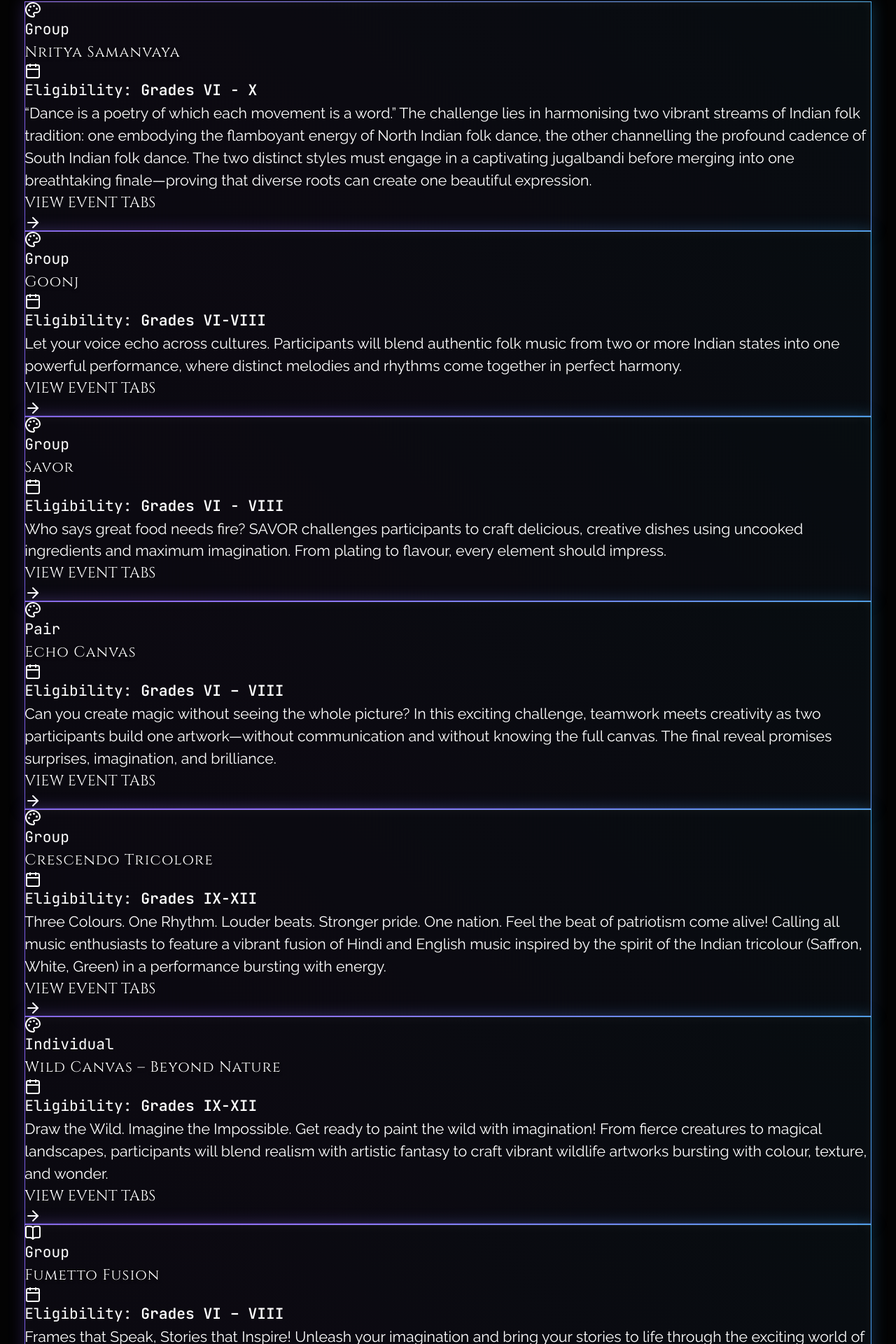
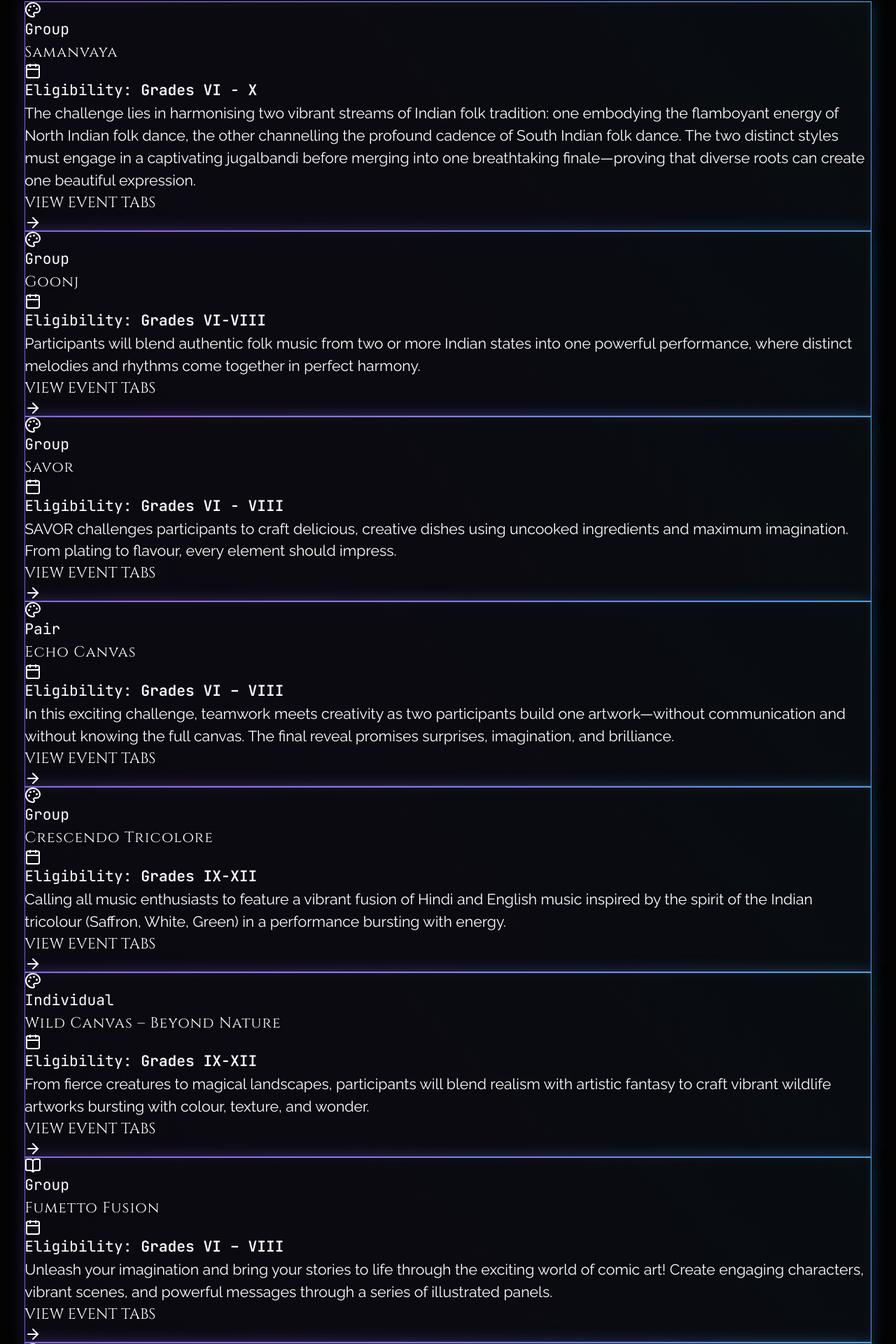
Before and after one commit to srishtidpsecity/srishti, a React (Vite) app: page / in a window 1280 px wide. Shown: the part 4362-6282 px from the top of the page at 70% size. Built offline with nearby package versions, Linux system fonts and the light colour scheme.

Commit message:
Added taglines and removed how to register from events

```diff
--- a/src/data/eventsData.js
+++ b/src/data/eventsData.js
@@ -3,12 +3,12 @@ export const eventsData = [
   {
     "id": 1,
     "registrationLink": "https://forms.gle/dps-nritya-samanvaya",
-    "name": "Nritya Samanvaya",
+    "name": "Samanvaya",
     "image": "/events/page_3_img_0.png",
     "category": "Folk Dance Fusion",
     "eligibility": "Grades VI - X",
     "type": "Group",
-    "description": "“Dance is a poetry of which each movement is a word.”\n\nThe challenge lies in harmonising two vibrant streams of Indian folk tradition: one embodying the flamboyant energy of North Indian folk dance, the other channelling the profound cadence of South Indian folk dance. The two distinct styles must engage in a captivating jugalbandi before merging into one breathtaking finale—proving that diverse roots can create one beautiful expression.",
+    "description": "The challenge lies in harmonising two vibrant streams of Indian folk tradition: one embodying the flamboyant energy of North Indian folk dance, the other channelling the profound cadence of South Indian folk dance. The two distinct styles must engage in a captivating jugalbandi before merging into one breathtaking finale—proving that diverse roots can create one beautiful expression.",
     "guidelines": [
       "Eligibility: Grades VI - X",
       "Event Type: Group event (1 team per school)",
@@ -25,7 +25,8 @@ export const eventsData = [
     "coordinator": {
       "name": "Mr. Vincent Paul",
       "phone": "7411186339"
-    }
+    },
+    "tagline": "“Dance is a poetry of which each movement is a word.”"
   },
   {
     "id": 2,
@@ -35,7 +36,7 @@ export const eventsData = [
     "category": "Folk Music Fusion",
     "eligibility": "Grades VI-VIII",
     "type": "Group",
-    "description": "Let your voice echo across cultures. Participants will blend authentic folk music from two or more Indian states into one powerful performance, where distinct melodies and rhythms come together in perfect harmony.",
+    "description": "Participants will blend authentic folk music from two or more Indian states into one powerful performance, where distinct melodies and rhythms come together in perfect harmony.",
     "guidelines": [
       "Eligibility: Grades VI-VIII",
       "Event Type: Group Event (1 team per school)",
@@ -48,7 +49,8 @@ export const eventsData = [
     "coordinator": {
       "name": "Ms. Bhawna Rawat",
       "phone": "9901622924"
-    }
+    },
+    "tagline": "Let your voice echo across cultures."
   },
   {
     "id": 3,
@@ -58,7 +60,7 @@ export const eventsData = [
     "category": "Cooking Without Fire",
     "eligibility": "Grades VI - VIII",
     "type": "Group",
-    "description": "Who says great food needs fire? SAVOR challenges participants to craft delicious, creative dishes using uncooked ingredients and maximum imagination. From plating to flavour, every element should impress.",
+    "description": "SAVOR challenges participants to craft delicious, creative dishes using uncooked ingredients and maximum imagination. From plating to flavour, every element should impress.",
     "guidelines": [
       "Eligibility: Grades VI - VIII",
       "Event Type: Group event",
@@ -71,7 +73,8 @@ export const eventsData = [
     "coordinator": {
       "name": "Ms. Kavita Arora / Ms. Aparna",
       "phone": "9772153109 / 9538200091"
-    }
+    },
+    "tagline": "Who says great food needs fire?"
   },
   {
     "id": 4,
@@ -81,7 +84,7 @@ export const eventsData = [
     "category": "Fine Arts & Design",
     "eligibility": "Grades VI – VIII",
     "type": "Pair",
-    "description": "Can you create magic without seeing the whole picture? In this exciting challenge, teamwork meets creativity as two participants build one artwork—without communication and without knowing the full canvas. The final reveal promises surprises, imagination, and brilliance.",
+    "description": "In this exciting challenge, teamwork meets creativity as two participants build one artwork—without communication and without knowing the full canvas. The final reveal promises surprises, imagination, and brilliance.",
     "guidelines": [
       "Eligibility: Grades VI – VIII",
       "Event Type: Pair event (1 team per school with 2 participants)",
@@ -93,7 +96,8 @@ export const eventsData = [
     "coordinator": {
       "name": "Ms. Prasanna Bathula",
       "phone": "7259573891"
-    }
+    },
+    "tagline": "Can you create magic without seeing the whole picture?"
   },
   {
     "id": 5,
@@ -103,7 +107,7 @@ export const eventsData = [
     "category": "Patriotic Music Fusion",
     "eligibility": "Grades IX-XII",
     "type": "Group",
-    "description": "Three Colours. One Rhythm. Louder beats. Stronger pride. One nation. Feel the beat of patriotism come alive! Calling all music enthusiasts to feature a vibrant fusion of Hindi and English music inspired by the spirit of the Indian tricolour (Saffron, White, Green) in a performance bursting with energy.",
+    "description": "Calling all music enthusiasts to feature a vibrant fusion of Hindi and English music inspired by the spirit of the Indian tricolour (Saffron, White, Green) in a performance bursting with energy.",
     "guidelines": [
       "Eligibility: Grades IX-XII",
       "Event Type: Group event (1 team per school)",
@@ -116,7 +120,8 @@ export const eventsData = [
     "coordinator": {
       "name": "Ms. Bhawna Rawat",
       "phone": "9901622924"
-    }
+    },
+    "tagline": "Three Colours. One Rhythm. Louder beats. Stronger pride. One nation. Feel the beat of patriotism come alive!"
   },
   {
     "id": 6,
@@ -126,7 +131,7 @@ export const eventsData = [
     "image": "/events/page_10_img_0.png",
     "eligibility": "Grades IX-XII",
     "type": "Individual",
-    "description": "Draw the Wild. Imagine the Impossible. Get ready to paint the wild with imagination! From fierce creatures to magical landscapes, participants will blend realism with artistic fantasy to craft vibrant wildlife artworks bursting with colour, texture, and wonder.",
+    "description": "From fierce creatures to magical landscapes, participants will blend realism with artistic fantasy to craft vibrant wildlife artworks bursting with colour, texture, and wonder.",
     "guidelines": [
       "Eligibility: Grades IX-XII",
       "Event Type: Individual event (Two participants per school)",
@@ -138,7 +143,8 @@ export const eventsData = [
     "coordinator": {
       "name": "Mr. Manjunath H Kale",
       "phone": "9964288332"
-    }
+    },
+    "tagline": "Draw the Wild. Imagine the Impossible. Get ready to paint the wild with imagination!"
   },
   {
     "id": 7,
@@ -148,7 +154,7 @@ export const eventsData = [
     "category": "Literature & Comic Art",
     "eligibility": "Grades VI – VIII",
     "type": "Group",
-    "description": "Frames that Speak, Stories that Inspire! Unleash your imagination and bring your stories to life through the exciting world of comic art! Create engaging characters, vibrant scenes, and powerful messages through a series of illustrated panels.",
+    "description": "Unleash your imagination and bring your stories to life through the exciting world of comic art! Create engaging characters, vibrant scenes, and powerful messages through a series of illustrated panels.",
     "guidelines": [
       "Eligibility: Grades VI – VIII",
       "Event Type: Group Event (1 team per school, 2 participants)",
@@ -160,7 +166,8 @@ export const eventsData = [
     "coordinator": {
       "name": "Ms. Nimisha Nisha / Ms. Lakshmipriya",
       "phone": "9886833795"
-    }
+    },
+    "tagline": "Frames that Speak, Stories that Inspire!"
   },
   {
     "id": 8,
@@ -170,7 +177,7 @@ export const eventsData = [
     "category": "Fine Arts & Design",
     "eligibility": "Grades IX-XII",
     "type": "Group",
-    "description": "From Skin to Story, One Stroke at a Time. Beyond skin lies a canvas waiting to awaken. Through bold strokes, vivid hues, and boundless imagination, participants will blur the line between art and identity, turning faces into breathtaking visual narratives.",
+    "description": "Beyond skin lies a canvas waiting to awaken. Through bold strokes, vivid hues, and boundless imagination, participants will blur the line between art and identity, turning faces into breathtaking visual narratives.",
     "guidelines": [
       "Eligibility: Grades IX-XII",
       "Event Type: Group Event (One artist and one model per entry, max 2 entries per school)",
@@ -182,7 +189,8 @@ export const eventsData = [
     "coordinator": {
       "name": "Ms. Preethi Gupta / Ms. Hema H",
       "phone": "9110219207"
-    }
+    },
+    "tagline": "From Skin to Story, One Stroke at a Time."
   },
   {
     "id": 9,
@@ -192,7 +200,7 @@ export const eventsData = [
     "category": "Fine Arts & Design",
     "eligibility": "Grades IX-XII",
     "type": "Group",
-    "description": "Tradition in Lines, Magic in Design. More than patterns, it is poetry in henna. Watch tradition unfold through delicate lines and intricate artistry as every palm becomes a masterpiece of grace, culture, and timeless beauty.",
+    "description": "More than patterns, it is poetry in henna. Watch tradition unfold through delicate lines and intricate artistry as every palm becomes a masterpiece of grace, culture, and timeless beauty.",
     "guidelines": [
       "Eligibility: Grades IX-XII",
       "Event Type: Group Event (One designer and one partner model, max 2 entries per school)",
@@ -204,7 +212,8 @@ export const eventsData = [
     "coordinator": {
       "name": "Ms. Madhumita Sarkar",
       "phone": "9632140141"
-    }
+    },
+    "tagline": "Tradition in Lines, Magic in Design."
   },
   {
     "id": 10,
@@ -214,7 +223,7 @@ export const eventsData = [
     "category": "Fashion Runway Design",
     "eligibility": "Grades IX-XII",
     "type": "Group",
-    "description": "Where Style Meets Creativity. Fashion is identity in motion. Vogue Vista is a runway celebration where participants command the catwalk with confidence, displaying bold fashion narratives inspired by evolving trends, sustainability, and futuristic concepts.",
+    "description": "Vogue Vista is a runway celebration where participants command the catwalk with confidence, displaying bold fashion narratives inspired by evolving trends, sustainability, and futuristic concepts.",
     "guidelines": [
       "Eligibility: Grades IX-XII",
       "Event Type: Team event (6-10 participants per school)",
@@ -227,7 +236,8 @@ export const eventsData = [
     "coordinator": {
       "name": "Ms. Akansha Poddar / Ms. Sowjanya",
       "phone": "9873592435"
-    }
+    },
+    "tagline": "Where Style Meets Creativity. Fashion is identity in motion."
   },
   {
     "id": 11,
@@ -237,7 +247,7 @@ export const eventsData = [
     "category": "English Literature & Skit",
     "eligibility": "Grades IX – XII",
     "type": "Group",
-    "description": "Beyond the Story. Into the Perspective. \"One Story. Many Perspectives. Infinite Possibilities.\" Between the lines lie stories untold. Revisit iconic Shakespearean characters through fresh perspectives, uncovering hidden truths and reimagining timeless narratives for the stage.",
+    "description": "Between the lines lie stories untold. Revisit iconic Shakespearean characters through fresh perspectives, uncovering hidden truths and reimagining timeless narratives for the stage.",
     "guidelines": [
       "Eligibility: Students of Grades IX – XII",
       "Event Type: Group Event (1 team per school, 6–8 members)",
@@ -251,7 +261,8 @@ export const eventsData = [
     "coordinator": {
       "name": "Ms. Jiji Ranganathan / Ms. Neha Singh",
       "phone": "9019660616"
-    }
+    },
+    "tagline": "Beyond the Story. Into the Perspective. \"One Story. Many Perspectives. Infinite Possibilities.\""
   },
   {
     "id": 12,
@@ -261,7 +272,7 @@ export const eventsData = [
     "eligibility": "Grades IX-XII",
     "image": "/events/page_21_img_0.jpeg",
     "type": "Group",
-    "description": "समस्याओं पर दस्तक, समाधान की आहट - नुक्कड़ नाटक प्रतियोगिता।\nविषय: 'फ़ोन पर उंगली, ज़िंदगी फिसली: रील की लत, FOMO की पकड़, और हक़ीक़त से नाता टूटा' अथवा 'ऑनलाइन मुस्कान, डिजिटल रिश्ते, असली जिंदगी में फासले'।\nनुक्कड़ नाटक कला का एक स्थापित रूप है जो युवाओं के रचनात्मक कौशल को बढ़ावा देने और सामाजिक संदेश पहुँचाने के लिए मनोवैज्ञानिक सीमा को चुनौती देता है।",
+    "description": "विषय: 'फ़ोन पर उंगली, ज़िंदगी फिसली: रील की लत, FOMO की पकड़, और हक़ीक़त से नाता टूटा' अथवा 'ऑनलाइन मुस्कान, डिजिटल रिश्ते, असली जिंदगी में फासले'।\nनुक्कड़ नाटक कला का एक स्थापित रूप है जो युवाओं के रचनात्मक कौशल को बढ़ावा देने और सामाजिक संदेश पहुँचाने के लिए मनोवैज्ञानिक सीमा को चुनौती देता है।",
     "guidelines": [
       "यह एक सामूहिक गतिविधि है, जिसमें 8-10 प्रतिनिधि भाग ले सकते हैं। प्रति विद्यालय एक ही प्रविष्टि (IX-XII)",
       "प्रत्येक कक्षा से कम से कम एक प्रतिभागी का होना अनिवार्य।",
@@ -273,7 +284,8 @@ export const eventsData = [
     "coordinator": {
       "name": "Ms. Shashi Singh",
       "phone": "9325186073"
-    }
+    },
+    "tagline": "समस्याओं पर दस्तक, समाधान की आहट - नुक्कड़ नाटक प्रतियोगिता।"
   },
   {
     "id": 13,
@@ -283,7 +295,7 @@ export const eventsData = [
     "category": "Mime & Non-Verbal Drama",
     "eligibility": "Grades IX-XII",
     "type": "Group",
-    "description": "Where Silence Finds Its Voice. Where words fade, expression speaks. Through powerful gestures, striking expressions, and evocative movement, participants will transform silence into a compelling language of emotion and storytelling.",
+    "description": "Where words fade, expression speaks. Through powerful gestures, striking expressions, and evocative movement, participants will transform silence into a compelling language of emotion and storytelling.",
     "guidelines": [
       "Eligibility: Grades IX-XII",
       "Event Type: Team Event (6-8 participants per team)",
@@ -295,7 +307,8 @@ export const eventsData = [
     "coordinator": {
       "name": "Ms. Kamya Thareja / Ms. Anandita",
       "phone": "8950524217"
-    }
+    },
+    "tagline": "Where Silence Finds Its Voice."
   },
   {
     "id": 14,
@@ -305,7 +318,7 @@ export const eventsData = [
     "category": "Media & Reel Making",
     "eligibility": "Grades IX - XII",
     "type": "Group",
-    "description": "Create. Capture. Inspire. Got a story to tell in 60 seconds? This competition challenges young creators to use their editing skills, cameras, and unique perspectives to craft engaging reels that leave a lasting impression.",
+    "description": "This competition challenges young creators to use their editing skills, cameras, and unique perspectives to craft engaging reels that leave a lasting impression.",
     "guidelines": [
       "Eligibility: Grades IX to XII",
       "Event Type: Group Event (1 team per school, 4 participants)",
@@ -318,7 +331,8 @@ export const eventsData = [
     "coordinator": {
       "name": "Ms. Anusha Shanmughom / Ms. Gisha",
       "phone": "9686299867"
-    }
+    },
+    "tagline": "Create. Capture. Inspire. Got a story to tell in 60 seconds?"
   },
   {
     "id": 15,
@@ -328,7 +342,7 @@ export const eventsData = [
     "category": "Law & Humanities",
     "eligibility": "Grades XI - XII",
     "type": "Group",
-    "description": "Veritas v. Verdict - Where Precedence Meets Precision. Enter the arena of law and reason. In this simulated courtroom challenge, participants will argue cases with precision, defend perspectives with conviction, and showcase advocacy through logic.",
+    "description": "Enter the arena of law and reason. In this simulated courtroom challenge, participants will argue cases with precision, defend perspectives with conviction, and showcase advocacy through logic.",
     "guidelines": [
       "Eligibility: Grades XI-XII",
       "Event Type: Team Event (2 to 3 members per team)",
@@ -340,7 +354,8 @@ export const eventsData = [
     "coordinator": {
       "name": "Ms. Hena Ahmad",
       "phone": "7406886272"
-    }
+    },
+    "tagline": "Veritas v. Verdict - Where Precedence Meets Precision."
   },
   {
     "id": 16,
@@ -350,7 +365,7 @@ export const eventsData = [
     "category": "Business & Marketing",
     "eligibility": "Grades XI - XII",
     "type": "Group",
-    "description": "Brand it. Sell It. Own It. The Hype Hustle is a high-energy marketing and sales challenge where imagination drives business. Turn the ordinary into extraordinary by creating a memorable brand and pitching it with confidence.",
+    "description": "The Hype Hustle is a high-energy marketing and sales challenge where imagination drives business. Turn the ordinary into extraordinary by creating a memorable brand and pitching it with confidence.",
     "guidelines": [
       "Eligibility: Grades XI-XII",
       "Event Type: Group Event (1 team per school, 3-4 participants)",
@@ -361,7 +376,8 @@ export const eventsData = [
     "coordinator": {
       "name": "Ms. Teju L N",
       "phone": "9686515369"
-    }
+    },
+    "tagline": "Brand it. Sell It. Own It."
   },
   {
     "id": 17,
@@ -371,7 +387,7 @@ export const eventsData = [
     "category": "Social Science & Psychology",
     "eligibility": "Grades IX – XII",
     "type": "Group",
-    "description": "Mind Over Motive. Every mind has a story worth understanding. Beyond every action lies a mind waiting to be decoded. Explore the psychology of complex fictional characters by analyzing personality traits, hidden motives, and behaviors.",
+    "description": "Beyond every action lies a mind waiting to be decoded. Explore the psychology of complex fictional characters by analyzing personality traits, hidden motives, and behaviors.",
     "guidelines": [
       "Eligibility: Grades IX–XII",
       "Event Type: Group event (2–3 participants per team)",
@@ -383,7 +399,8 @@ export const eventsData = [
     "coordinator": {
       "name": "Ms. Divya P",
       "phone": "8086829569"
-    }
+    },
+    "tagline": "Mind Over Motive. Every mind has a story worth understanding."
   },
   {
     "id": 18,
@@ -393,7 +410,7 @@ export const eventsData = [
     "category": "Computer Coding",
     "eligibility": "Grades IX – XII",
     "type": "Group",
-    "description": "Fresh Code for a Greener Tomorrow. Where code meets conscience. EarthOS challenges participants to build technology-driven solutions for a sustainable future. Develop mini-apps, simulations, or games that inspire green choices.",
+    "description": "EarthOS challenges participants to build technology-driven solutions for a sustainable future. Develop mini-apps, simulations, or games that inspire green choices.",
     "guidelines": [
       "Eligibility: Grades IX–XII",
       "Event Type: Team Event (1 team per school, 2 participants)",
@@ -405,7 +422,8 @@ export const eventsData = [
     "coordinator": {
       "name": "Ms. Devika N",
       "phone": "9886350455"
-    }
+    },
+    "tagline": "Fresh Code for a Greener Tomorrow. Where code meets conscience."
   },
   {
     "id": 19,
@@ -415,7 +433,7 @@ export const eventsData = [
     "category": "Computer Coding",
     "eligibility": "Grades VI-VIII",
     "type": "Group",
-    "description": "Small Code Big Impact. Build. Code. Transform. TerraTech is where coding and collaboration converge to create digital prototypes for a sustainable future. Design a block-coded app prototype that addresses ecological challenges.",
+    "description": "TerraTech is where coding and collaboration converge to create digital prototypes for a sustainable future. Design a block-coded app prototype that addresses ecological challenges.",
     "guidelines": [
       "Eligibility: Grades VI-VIII",
       "Event Type: Team Event (1 team per school, 2 participants)",
@@ -427,6 +445,7 @@ export const eventsData = [
     "coordinator": {
       "name": "Ms. Sangeeta Sahoo",
       "phone": "8105977003"
-    }
+    },
+    "tagline": "Small Code Big Impact. Build. Code. Transform."
   }
 ];
```
Also changed, not shown: src/components/EventModal.jsx (+6 -32 lines).
